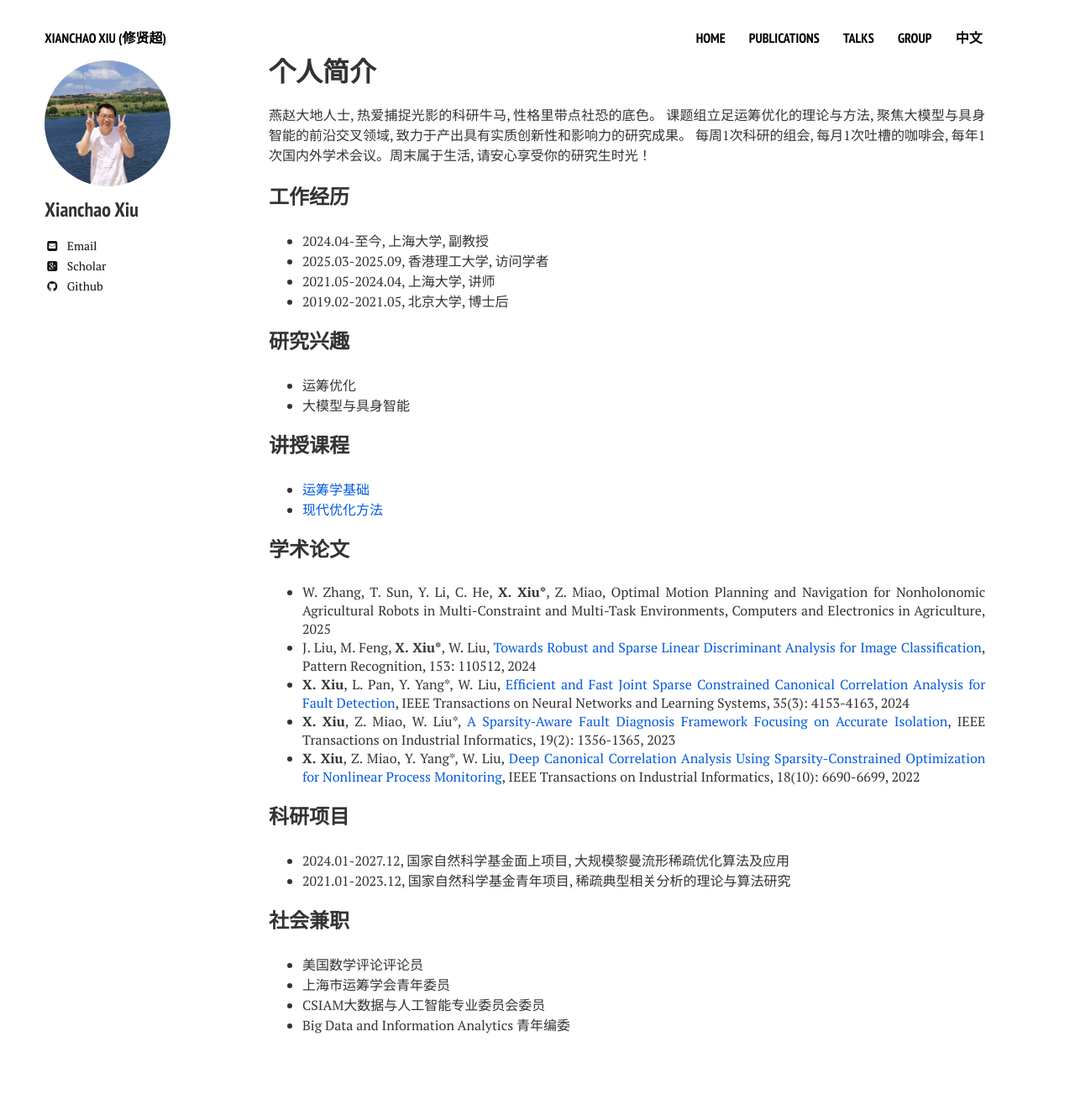
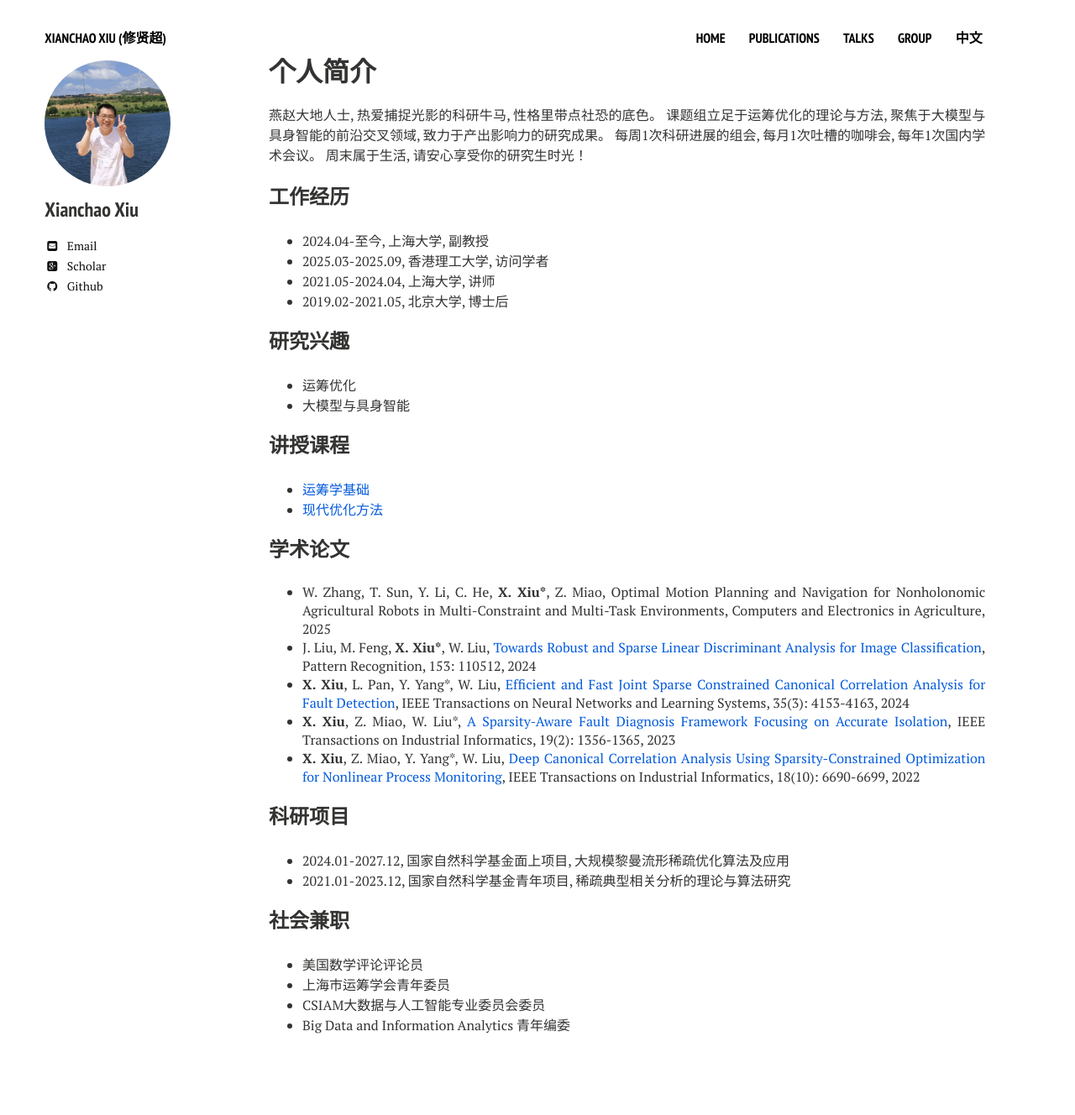
Before and after one commit to xianchaoxiu/xianchaoxiu.github.io, a Jekyll site: the page built from chinese/index.md, in a window 1280 px wide. Shown: the whole page at 84% size. Built offline with Jekyll 4.4.1, drawn with Linux system fonts in a browser that asks for light colours; nearby versions of some CDN libraries.

Commit message:
Update index.md

```diff
--- a/chinese/index.md
+++ b/chinese/index.md
@@ -8,8 +8,9 @@ share: false
 ---
 
 燕赵大地人士, 热爱捕捉光影的科研牛马, 性格里带点社恐的底色。
-课题组立足运筹优化的理论与方法, 聚焦大模型与具身智能的前沿交叉领域, 致力于产出具有实质创新性和影响力的研究成果。
-每周1次科研的组会, 每月1次吐槽的咖啡会, 每年1次国内外学术会议。周末属于生活, 请安心享受你的研究生时光！
+课题组立足于运筹优化的理论与方法, 聚焦于大模型与具身智能的前沿交叉领域, 致力于产出影响力的研究成果。
+每周1次科研进展的组会, 每月1次吐槽的咖啡会, 每年1次国内学术会议。
+周末属于生活, 请安心享受你的研究生时光！
 
 
 
```
